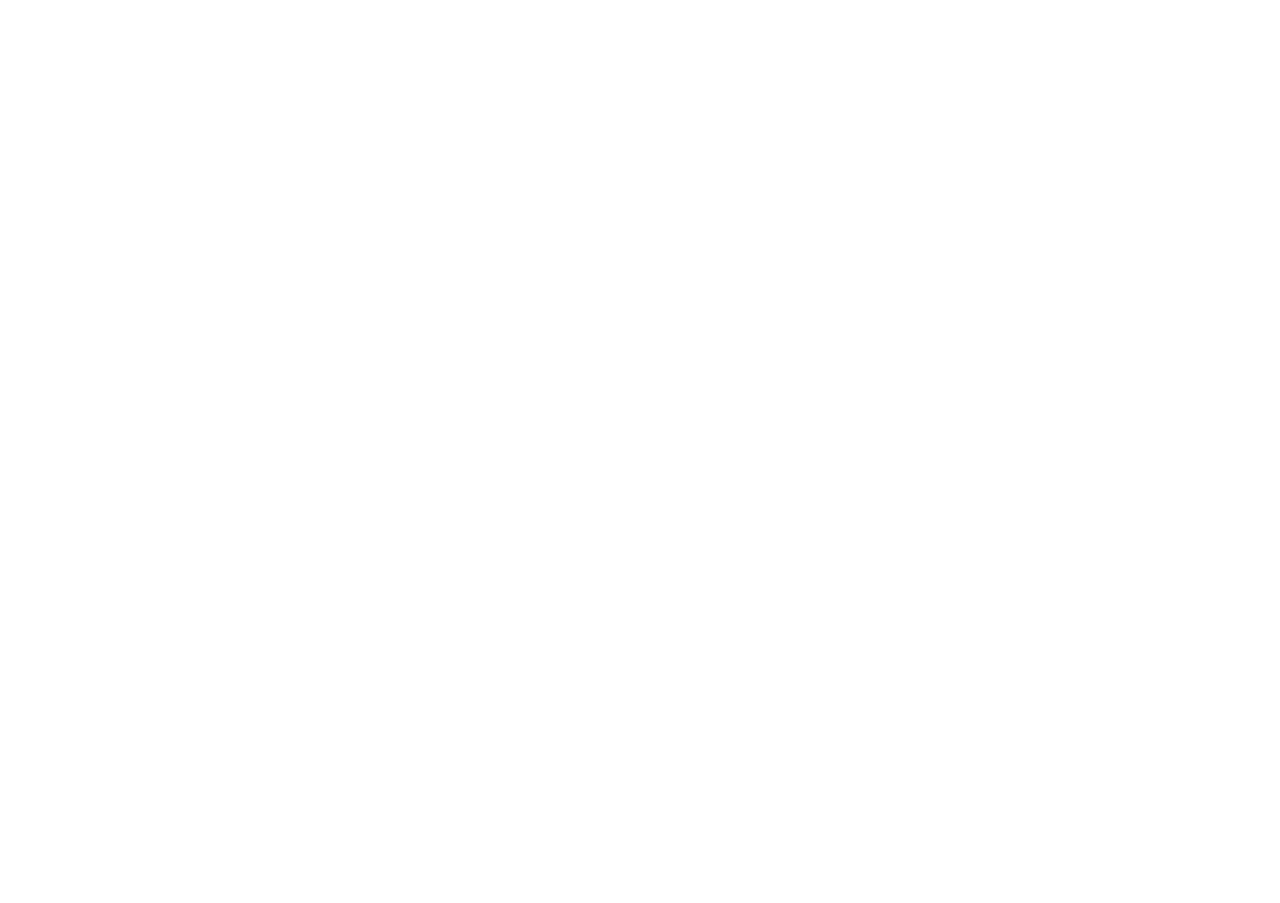
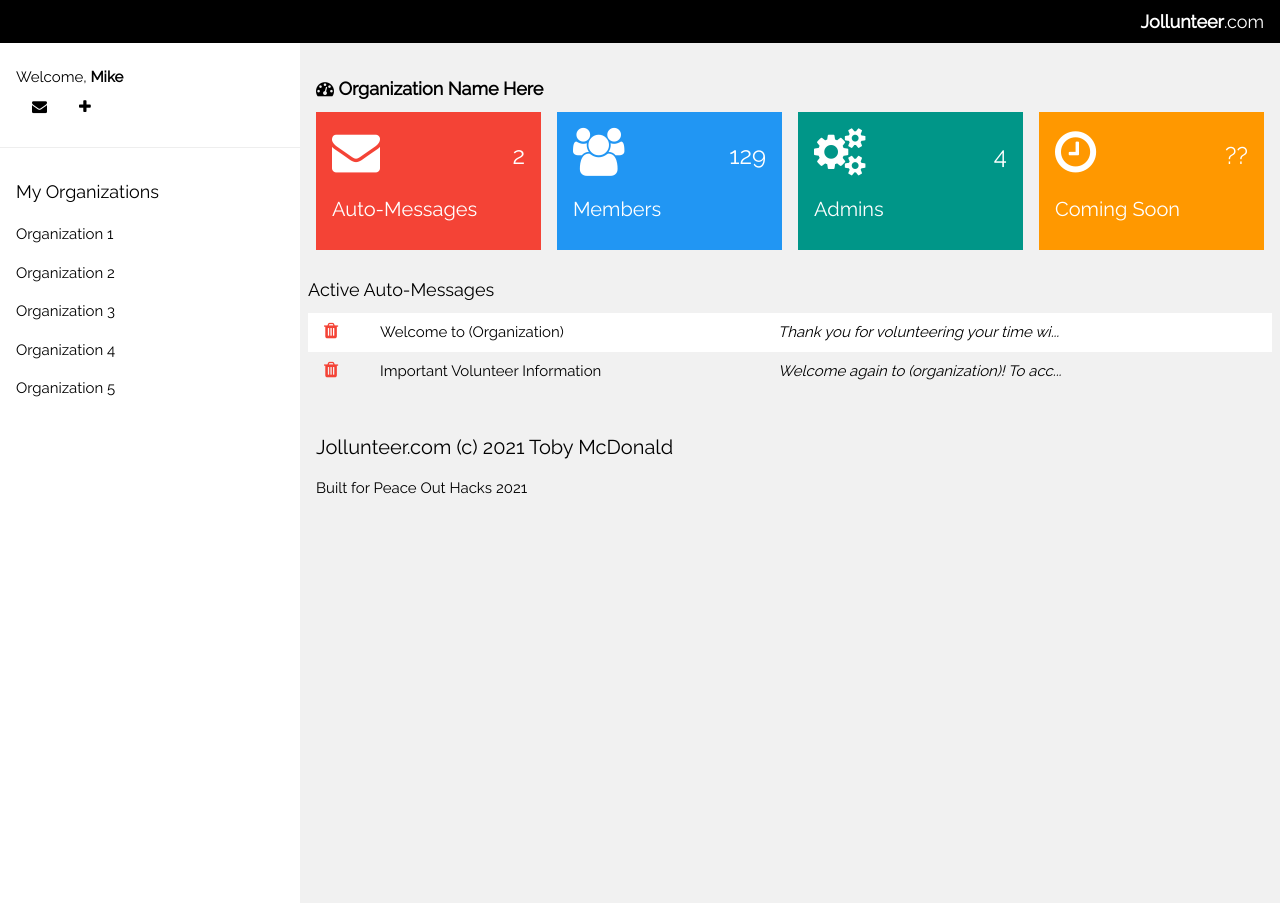
Before and after one commit to tfinnm/jollunteer, a PHP site: page / in a window 1280 px wide. Before the commit the page is empty. Run offline with PHP 8.4, Linux system fonts and the light colour scheme.

Commit message:
Main Dashboard UI

```diff
--- a/index.php
+++ b/index.php
@@ -0,0 +1,153 @@
+<!DOCTYPE html>
+<html>
+<title>Home | Jollunteer</title>
+<meta charset="UTF-8">
+<meta name="viewport" content="width=device-width, initial-scale=1">
+<link rel="stylesheet" href="https://www.w3schools.com/w3css/4/w3.css">
+<link rel="stylesheet" href="https://fonts.googleapis.com/css?family=Raleway">
+<link rel="stylesheet" href="https://cdnjs.cloudflare.com/ajax/libs/font-awesome/4.7.0/css/font-awesome.min.css">
+<style>
+html,body,h1,h2,h3,h4,h5 {font-family: "Raleway", sans-serif}
+</style>
+<body class="w3-light-grey">
+
+<!-- Top container -->
+<div class="w3-bar w3-top w3-black w3-large" style="z-index:4">
+  <button class="w3-bar-item w3-button w3-hide-large w3-hover-none w3-hover-text-light-grey" onclick="w3_open();"><i class="fa fa-bars"></i>  Menu</button>
+  <span class="w3-bar-item w3-right"><b>Jollunteer</b>.com</span>
+</div>
+
+<!-- Sidebar/menu -->
+<nav class="w3-sidebar w3-collapse w3-white w3-animate-left" style="z-index:3;width:300px;" id="mySidebar"><br>
+  <div class="w3-container w3-row">
+    <div class="w3-col s8 w3-bar">
+      <span>Welcome, <strong>Mike</strong></span><br>
+      <a href="#" class="w3-bar-item w3-button"><i class="fa fa-envelope"></i></a>
+      <a href="#" class="w3-bar-item w3-button"><i class="fa fa-plus"></i></a>
+    </div>
+  </div>
+  <hr>
+  <div class="w3-container">
+    <h5>My Organizations</h5>
+  </div>
+  <div class="w3-bar-block">
+    <a href="#" class="w3-bar-item w3-button w3-padding-16 w3-hide-large w3-dark-grey w3-hover-black" onclick="w3_close()" title="close menu"><i class="fa fa-remove fa-fw"></i>  Close Menu</a>
+    <a href="#" class="w3-bar-item w3-button w3-padding">Organization 1</a>
+	<a href="#" class="w3-bar-item w3-button w3-padding">Organization 2</a>
+	<a href="#" class="w3-bar-item w3-button w3-padding">Organization 3</a>
+	<a href="#" class="w3-bar-item w3-button w3-padding">Organization 4</a>
+	<a href="#" class="w3-bar-item w3-button w3-padding">Organization 5</a>
+    <br><br>
+  </div>
+</nav>
+
+
+<!-- Overlay effect when opening sidebar on small screens -->
+<div class="w3-overlay w3-hide-large w3-animate-opacity" onclick="w3_close()" style="cursor:pointer" title="close side menu" id="myOverlay"></div>
+
+<!-- !PAGE CONTENT! -->
+<div class="w3-main" style="margin-left:300px;margin-top:43px;">
+
+  <!-- Header -->
+  <header class="w3-container" style="padding-top:22px">
+    <h5><b><i class="fa fa-dashboard"></i> Organization Name Here</b></h5>
+  </header>
+
+  <div class="w3-row-padding w3-margin-bottom">
+    <div class="w3-quarter">
+      <div class="w3-container w3-red w3-padding-16">
+        <div class="w3-left"><i class="fa fa-envelope w3-xxxlarge"></i></div>
+        <div class="w3-right">
+          <h3>2</h3>
+        </div>
+        <div class="w3-clear"></div>
+        <h4>Auto-Messages</h4>
+      </div>
+    </div>
+    <div class="w3-quarter">
+      <div class="w3-container w3-blue w3-padding-16">
+        <div class="w3-left"><i class="fa fa-users w3-xxxlarge"></i></div>
+        <div class="w3-right">
+          <h3>129</h3>
+        </div>
+        <div class="w3-clear"></div>
+        <h4>Members</h4>
+      </div>
+    </div>
+    <div class="w3-quarter">
+      <div class="w3-container w3-teal w3-padding-16">
+        <div class="w3-left"><i class="fa fa-cogs w3-xxxlarge"></i></div>
+        <div class="w3-right">
+          <h3>4</h3>
+        </div>
+        <div class="w3-clear"></div>
+        <h4>Admins</h4>
+      </div>
+    </div>
+    <div class="w3-quarter">
+      <div class="w3-container w3-orange w3-text-white w3-padding-16">
+        <div class="w3-left"><i class="fa fa-clock-o w3-xxxlarge"></i></div>
+        <div class="w3-right">
+          <h3>??</h3>
+        </div>
+        <div class="w3-clear"></div>
+        <h4>Coming Soon</h4>
+      </div>
+    </div>
+  </div>
+
+  <div class="w3-panel">
+    <div class="w3-row-padding" style="margin:0 -16px">
+
+        <h5>Active Auto-Messages</h5>
+        <table class="w3-table w3-striped w3-white">
+          <tr>
+            <td><i class="fa fa-trash w3-text-red w3-large"></i></td>
+            <td>Welcome to (Organization)</td>
+            <td><i>Thank you for volunteering your time wi...</i></td>
+          </tr>
+		  <tr>
+            <td><i class="fa fa-trash w3-text-red w3-large"></i></td>
+            <td>Important Volunteer Information</td>
+            <td><i>Welcome again to (organization)! To acc...</i></td>
+          </tr>
+         </table>
+    </div>
+  </div>
+
+  <!-- Footer -->
+  <footer class="w3-container w3-padding-16 w3-light-grey">
+    <h4>Jollunteer.com (c) 2021 Toby McDonald</h4>
+    <p>Built for Peace Out Hacks 2021</p>
+  </footer>
+
+  <!-- End page content -->
+</div>
+
+<script>
+// Get the Sidebar
+var mySidebar = document.getElementById("mySidebar");
+
+// Get the DIV with overlay effect
+var overlayBg = document.getElementById("myOverlay");
+
+// Toggle between showing and hiding the sidebar, and add overlay effect
+function w3_open() {
+  if (mySidebar.style.display === 'block') {
+    mySidebar.style.display = 'none';
+    overlayBg.style.display = "none";
+  } else {
+    mySidebar.style.display = 'block';
+    overlayBg.style.display = "block";
+  }
+}
+
+// Close the sidebar with the close button
+function w3_close() {
+  mySidebar.style.display = "none";
+  overlayBg.style.display = "none";
+}
+</script>
+
+</body>
+</html>
--- a/signup.php
+++ b/signup.php
@@ -2,6 +2,7 @@
 <html>
 <head>
 <meta name="viewport" content="width=device-width, initial-scale=1">
+<title>Sign Up | Jollunteer</title>
 <style>
 body {
   font-family: Arial, Helvetica, sans-serif;
```
